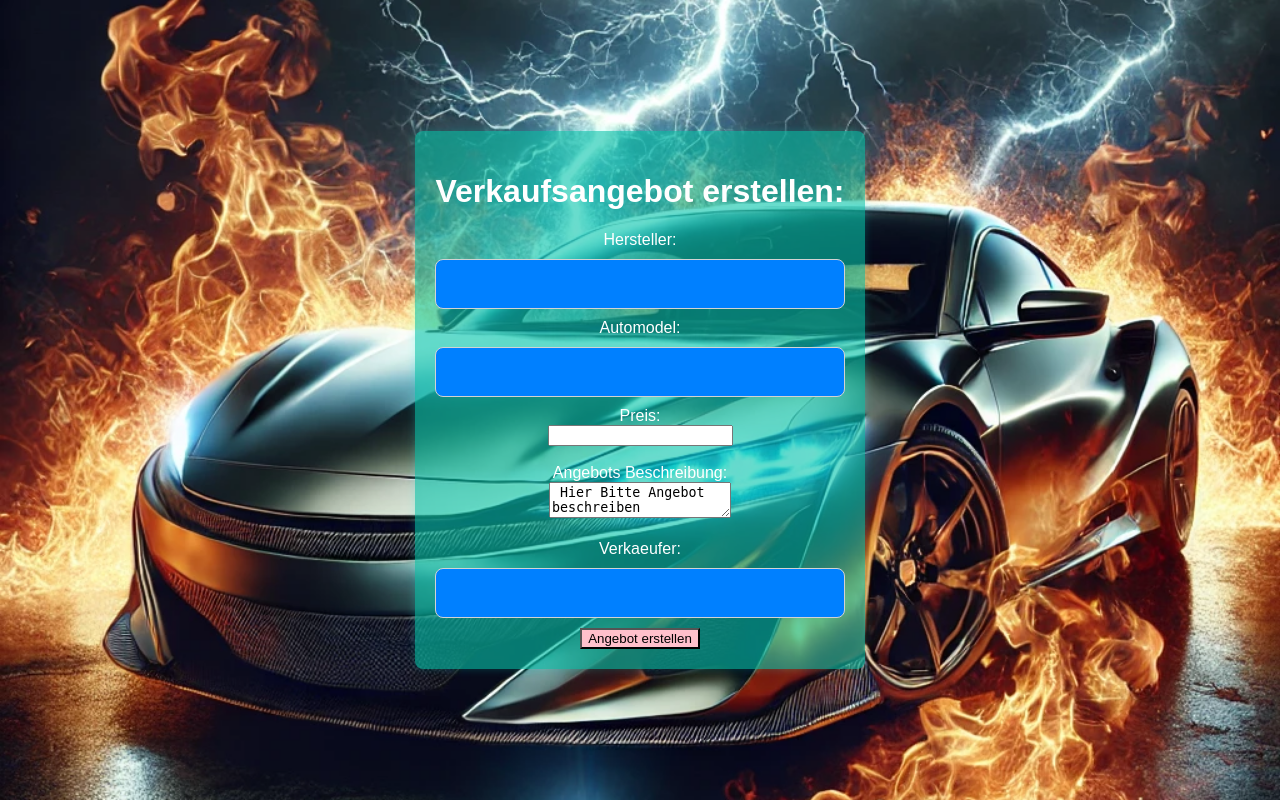
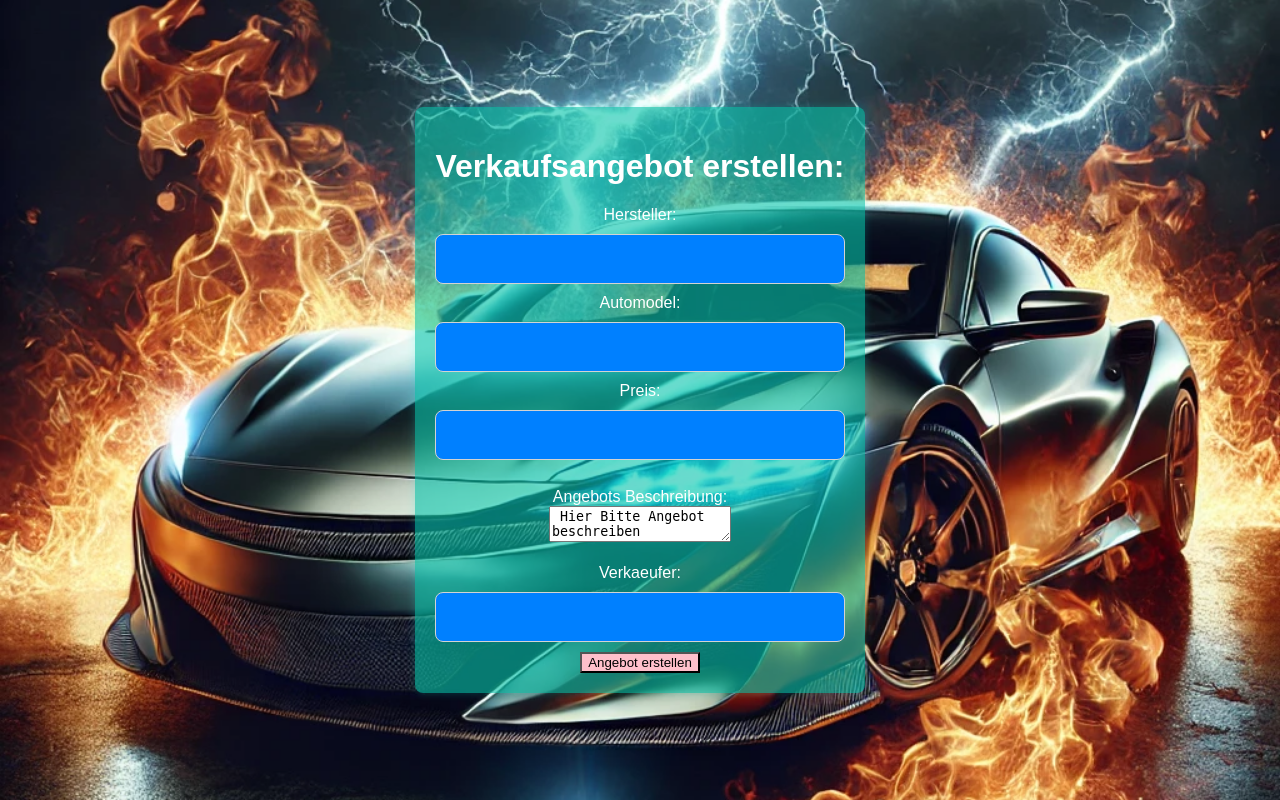
Before and after one commit to dionysm/CarsDatabanken, a Flask app: page /angebot_erstellen in a window 1280 px wide. Run offline with Flask 3, Linux system fonts and the light colour scheme; the visitor is signed in with stand-in values (Sample User, id 1); data that the repository does not hold is empty.

Commit message:
Image hintergrund

```diff
--- a/static/styles.css
+++ b/static/styles.css
@@ -27,9 +27,7 @@ body {
 
 }
 
-input[type="text"],
-input[type="password"],
-input[type="submit"] {
+input {
     width: 100%; /* Alle Eingabefelder und Buttons haben die gleiche Breite */
     height: 50px; /* Gleiche Höhe für alle Eingabefelder und Buttons */
     padding: 10px;
@@ -42,9 +40,7 @@ input[type="submit"] {
     box-sizing: border-box; /* Padding in der Breite berücksichtigen */
 }
 
-input[type="text"]:hover,
-input[type="password"]:hover,
-input[type="submit"]:hover {
+input:hover {
     background-color: #A9F5F2; /* Hover-Effekt für alle Eingabefelder und Buttons */
 }
 
```
